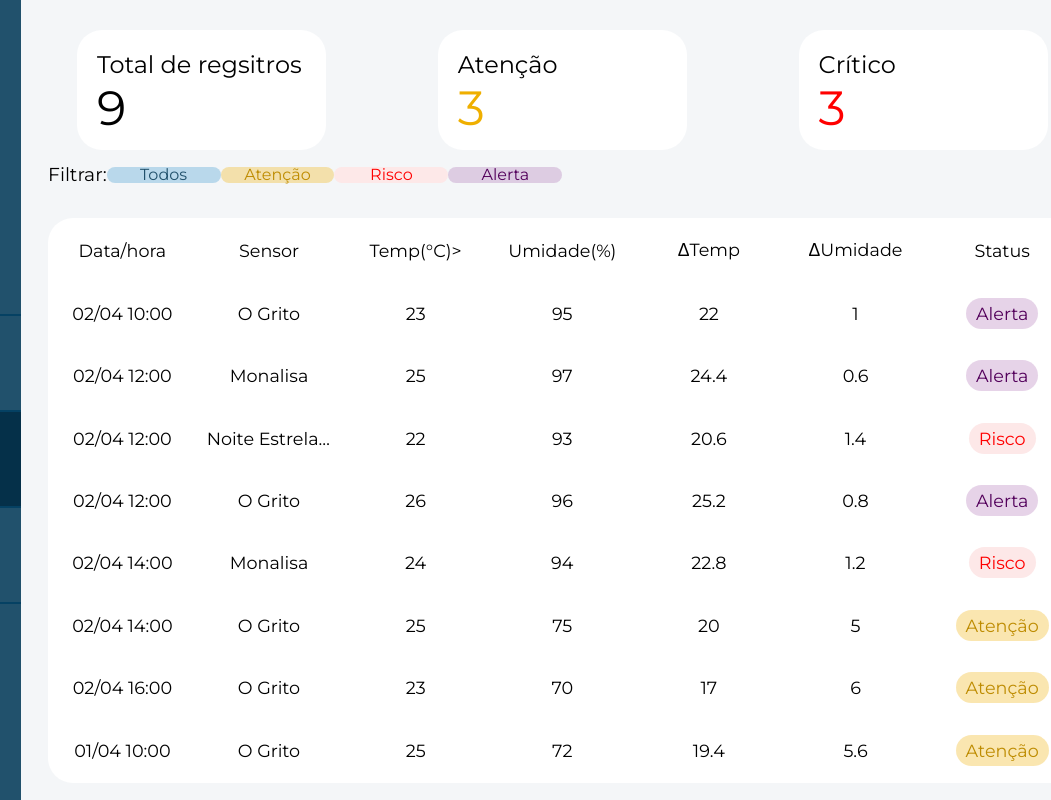
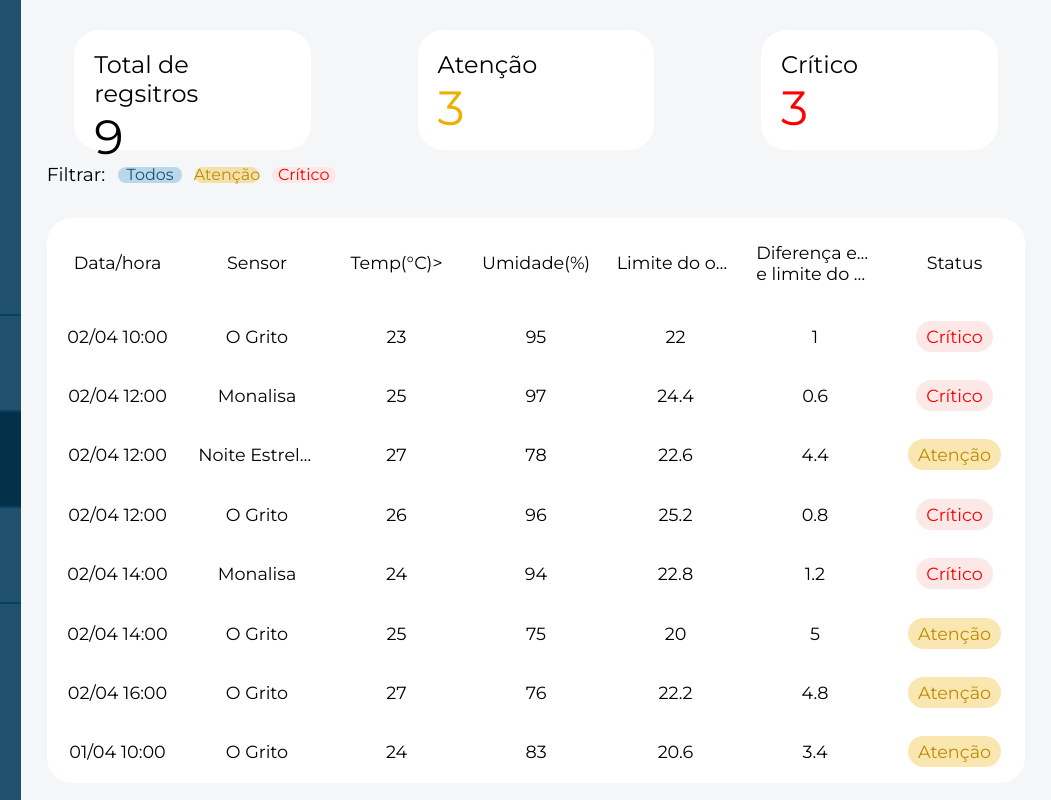
Before and after one commit to Thermus-project-PI/Site-Institucional, a website: page src/dashboard/alertas.html in a window 1280 px wide. Shown: the full height of the page, 229-1280 px from the left. Drawn offline with Linux system fonts and the light colour scheme.

Commit message:
fix: alteracoes na dash

```diff
--- a/src/dashboard/alertas.html
+++ b/src/dashboard/alertas.html
@@ -86,11 +86,8 @@
                         <div class="filter filter-yellow" onclick="montar('atencao')">
                             <p>Atenção</p>
                         </div>
-                        <div class="filter filter-red" onclick="montar('risco')">
-                            <p>Risco</p>
-                        </div>
-                        <div class="filter filter-purple" onclick="montar('alerta')">
-                            <p>Alerta</p>
+                        <div class="filter filter-red" onclick="montar('critico')">
+                            <p>Crítico</p>
                         </div>
                     </div>
                 </div>
@@ -101,8 +98,8 @@
                             <th>Sensor</th>
                             <th>Temp(°C)>
                             <th>Umidade(%)</th>
-                            <th>ΔTemp</th>
-                            <th>ΔUmidade</th>
+                            <th>Limite do orvalho</th>
+                            <th>Diferença entre T° <br> e limite do orvalho</th>
                             <th>Status</th>
                         </tr>
                     </table>
@@ -122,7 +119,7 @@
     umidade: 95,
     deltaTemp: 22,
     deltaUmidade: 1,
-    status: "Alerta"
+    status: "Crítico"
   },
   {
     dataHora: "02/04 12:00",
@@ -131,16 +128,16 @@
     umidade: 97,
     deltaTemp: 24.4,
     deltaUmidade: 0.6,
-    status: "Alerta"
+    status: "Crítico"
   },
   {
     dataHora: "02/04 12:00",
     sensor: "Noite Estrelada",
-    temperatura: 22,
-    umidade: 93,
-    deltaTemp: 20.6,
-    deltaUmidade: 1.4,
-    status: "Risco"
+    temperatura: 27,
+    umidade: 78,
+    deltaTemp: 22.6,
+    deltaUmidade: 4.4,
+    status: "Atenção"
   },
   {
     dataHora: "02/04 12:00",
@@ -149,7 +146,7 @@
     umidade: 96,
     deltaTemp: 25.2,
     deltaUmidade: 0.8,
-    status: "Alerta"
+    status: "Crítico"
   },
   {
     dataHora: "02/04 14:00",
@@ -158,7 +155,7 @@
     umidade: 94,
     deltaTemp: 22.8,
     deltaUmidade: 1.2,
-    status: "Risco"
+    status: "Crítico"
   },
   {
     dataHora: "02/04 14:00",
@@ -172,19 +169,19 @@
   {
     dataHora: "02/04 16:00",
     sensor: "O Grito",
-    temperatura: 23,
-    umidade: 70,
-    deltaTemp: 17,
-    deltaUmidade: 6,
+    temperatura: 27,
+    umidade: 76,
+    deltaTemp: 22.2,
+    deltaUmidade: 4.8,
     status: "Atenção"
   },
   {
     dataHora: "01/04 10:00",
     sensor: "O Grito",
-    temperatura: 25,
-    umidade: 72,
-    deltaTemp: 19.4,
-    deltaUmidade: 5.6,
+    temperatura: 24,
+    umidade: 83,
+    deltaTemp: 20.6,
+    deltaUmidade: 3.4,
     status: "Atenção"
   }
 ];
@@ -202,9 +199,7 @@ function montar(type){
 
             let classTd;
 
-            if(alerta.status == "Alerta"){
-                classTd = "td-purple"
-            }else if(alerta.status == "Risco"){
+            if(alerta.status == "Crítico"){
                 classTd = "td-red"
             }else if(alerta.status == "Atenção"){
                 classTd = "td-yellow"
@@ -244,9 +239,9 @@ function montar(type){
 
             alertasContainer.appendChild(tr);
         });
-    }else if(type == "risco"){
+    }else if(type == "critico"){
         alertas.forEach(alerta => {
-            if(alerta.status != "Risco"){
+            if(alerta.status != "Crítico"){
                 return;
             }
             let tr = document.createElement("tr");
@@ -266,28 +261,6 @@ function montar(type){
 
             alertasContainer.appendChild(tr);
         });
-    }else if(type == "alerta"){
-        alertas.forEach(alerta => {
-            if(alerta.status != "Alerta"){
-                return;
-            }
-            let tr = document.createElement("tr");
-            tr.setAttribute('id', 'linha')
-
-            let classTd = "td-purple"
-
-            tr.innerHTML = `
-                <td>${alerta.dataHora}</td>
-                <td>${alerta.sensor}</td>
-                <td>${alerta.temperatura}</td>
-                <td>${alerta.umidade}</td>
-                <td>${alerta.deltaTemp}</td>
-                <td>${alerta.deltaUmidade}</td>
-                <td class="${classTd}"><span>${alerta.status}</span></td>
-            `
-
-            alertasContainer.appendChild(tr);
-        });
     }
 }
 </script>
--- a/src/styles/styleDashboardAlert.css
+++ b/src/styles/styleDashboardAlert.css
@@ -82,11 +82,12 @@
 
     display: flex;
     align-items: center;
-    justify-content: space-around;
+
+    gap: 1VW;
 }
 
 .filter{
-    width: 20vw;
+    width: 5vw;
     height: 2vh;
 
     display: flex;
```
Also changed, not shown: src/dashboard/index.html (+4 -4 lines), src/dashboard/relatorios.html (+2 -2 lines), src/dashboard/sensores.html (+1 -1 lines).
